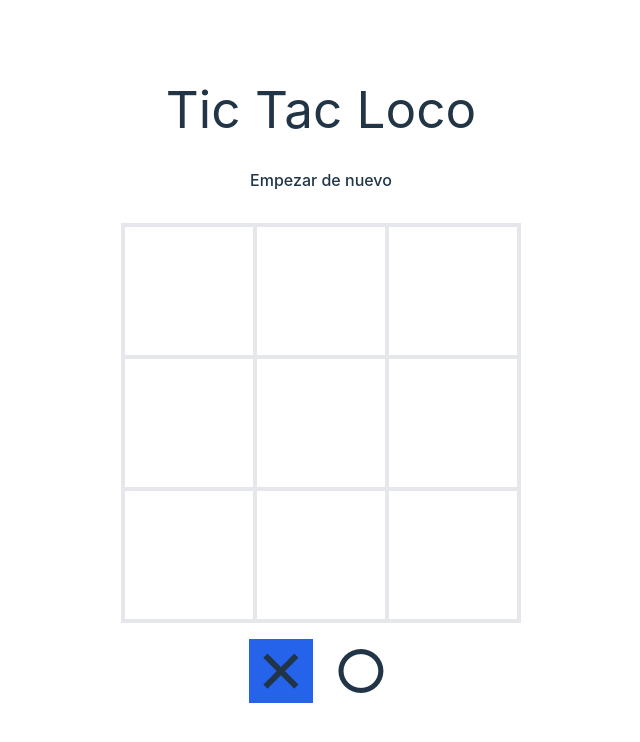
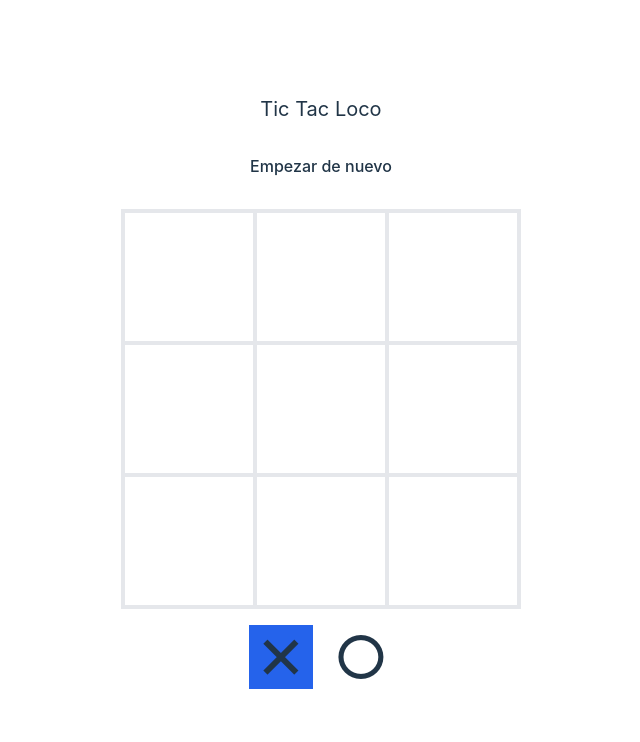
Before and after one commit to davidzz-code/Tic_tac_loco, a React (Vite) app: page / in a window 1280 px wide. Shown: the top 742 px of the page, without its empty margins (319-959 px from the left). Built offline with nearby package versions, Linux system fonts and the light colour scheme.

Commit message:
feat: Separate Turns component into its own file and update App.jsx

```diff
--- a/src/App.jsx
+++ b/src/App.jsx
@@ -1,5 +1,5 @@
 import React, {useState} from 'react'
-import Square from './components/Square'
+import Turns from './components/Turns'
 import Board from './components/Board'
 import WinnerModal from './components/WinnerModal'
 import confetti from 'canvas-confetti'
@@ -41,8 +41,6 @@ function App() {
     } else if(checkEndGame(newBoard)) {
       setWinner(false)
     }
-
-    // TODO: Check if game is over
   }
 
   function resetGame() {
@@ -57,18 +55,11 @@ function App() {
   return (
     <main className='w-screen h-screen flex flex-col justify-center items-center'>
       <header className={`flex flex-col justify-center items-center ${winnerOpacity}`}>
-        <h1>Tic Tac Loco</h1>
+        <h2 className="text-xl">Tic Tac Loco</h2>
         <button className="my-5 border-white bg-inherit" onClick={resetGame}>Empezar de nuevo</button>
       </header>
-      <Board board={board} updateBoard={updateBoard} winnerOpacity={winnerOpacity} />
-      <section className={`m-4 flex justify-center items-center space-x-4 h-16 ${winnerOpacity}`}>
-        <Square style="w-16 h-16 flex items-center justify-center text-5xl border-none rounded-md hover:bg-inherit" isSelected={turn === TURNS.X}>
-          {TURNS.X}
-        </Square>
-        <Square style="w-16 h-16 flex items-center justify-center text-5xl border-none rounded-md hover:bg-inherit" isSelected={turn === TURNS.O}>
-          {TURNS.O}
-        </Square>
-      </section>
+      <Board board={board} updateBoard={updateBoard} winnerOpacity={winnerOpacity}/>
+      <Turns turn={turn} winnerOpacity={winnerOpacity} />
       <WinnerModal winner={winner} resetGame={resetGame} />
     </main>
   )
--- /dev/null
+++ b/src/components/Turns.jsx
@@ -0,0 +1,15 @@
+import { TURNS } from "../constants"
+import Square from "./Square"
+
+export default function Turns({ turn, winnerOpacity }) {
+  return (
+    <section className={`m-4 flex justify-center items-center space-x-4 h-16 ${winnerOpacity}`}>
+      <Square style="w-16 h-16 flex items-center justify-center text-5xl border-none rounded-md hover:bg-inherit" isSelected={turn === TURNS.X}>
+        {TURNS.X}
+      </Square>
+      <Square style="w-16 h-16 flex items-center justify-center text-5xl border-none rounded-md hover:bg-inherit" isSelected={turn === TURNS.O}>
+        {TURNS.O}
+      </Square>
+    </section>
+  )
+}
```
